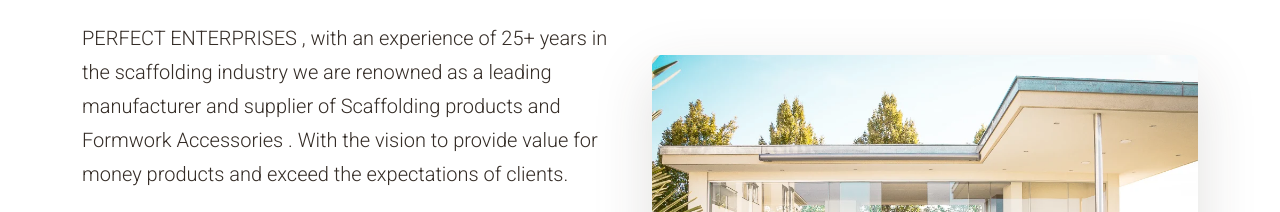
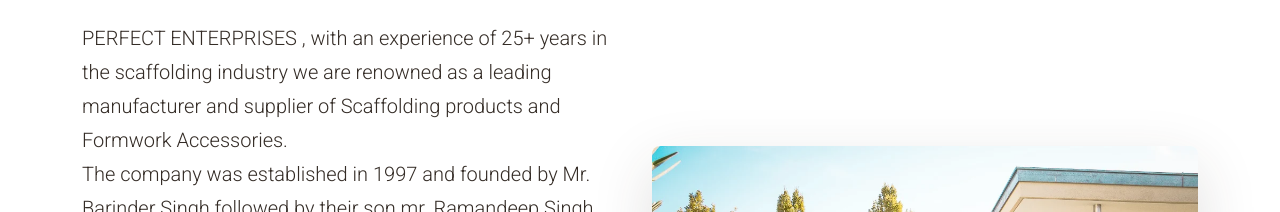
Before and after one commit to its-puneet/test_pe, a plain HTML site: page about.html in a window 1280 px wide. Shown: the part 523-735 px from the top of the page. Drawn offline with Linux system fonts and the light colour scheme.

Commit message:
Update about.html

```diff
--- a/about.html
+++ b/about.html
@@ -117,9 +117,13 @@
           <div class="col-lg-6 order-2 order-lg-1" data-aos="fade-right" data-aos-delay="200">
             <div class="content">
               <h2 class="section-heading mb-4">Built on Excellence, Driven by Vision</h2>
-              <p class="lead-text mb-4">PERFECT ENTERPRISES , with an experience of 25+ years in the scaffolding industry we are renowned as a leading manufacturer and supplier of Scaffolding products and Formwork Accessories .
-With the vision to provide value for money products and exceed the expectations of clients.</p>
-              <p class="description-text mb-5"> Our company provides flawless range of products, timely delivery, optimum client satisfaction, maintaining total professionalism and adopting innovative ways to come up with improved scaffolding products. Keeping these principles in mind, we have been able to carve a niche as a preferred enterprise in the construction industry.</p>
+              <p class="lead-text mb-4">PERFECT ENTERPRISES , with an experience of 25+ years in the scaffolding industry we are renowned as a leading manufacturer and supplier of Scaffolding products and Formwork Accessories. <br>
+                The company was established in 1997 and founded by Mr. Barinder Singh followed by their son mr.  Ramandeep Singh
+<br>
+With the vision to provide value for money products and exceed the expectations of clients. Our company provides flawless range of products, timely delivery, optimum client satisfaction, maintaining total professionalism and adopting innovative ways to come up with improved scaffolding products.
+<br>
+Our company have dedicated team of engineers and marketing professionals, firm quality control, first-rate quality produce in accordance with international standards(BS 1139 / EN 74) .</p>
+
 
               <div class="stats-grid">
                 <div class="stat-item" data-aos="fade-up" data-aos-delay="300">
```
